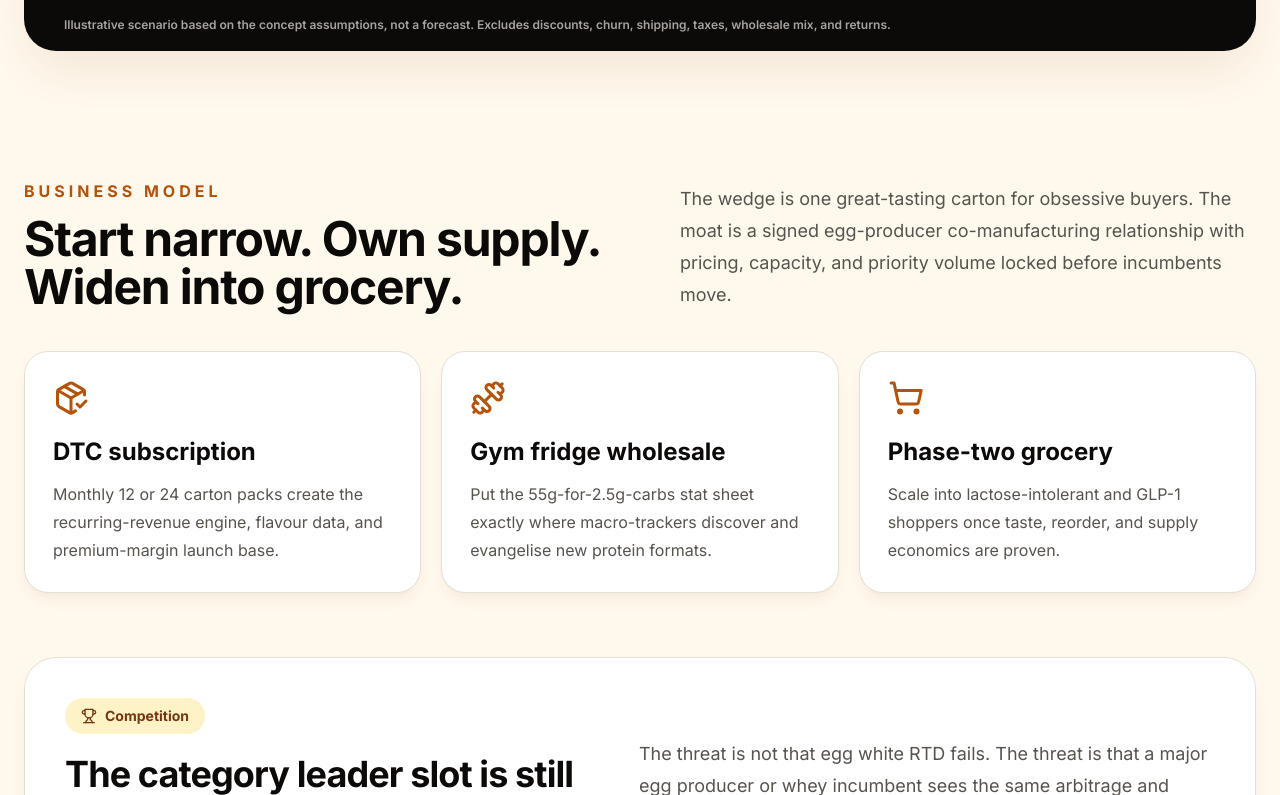
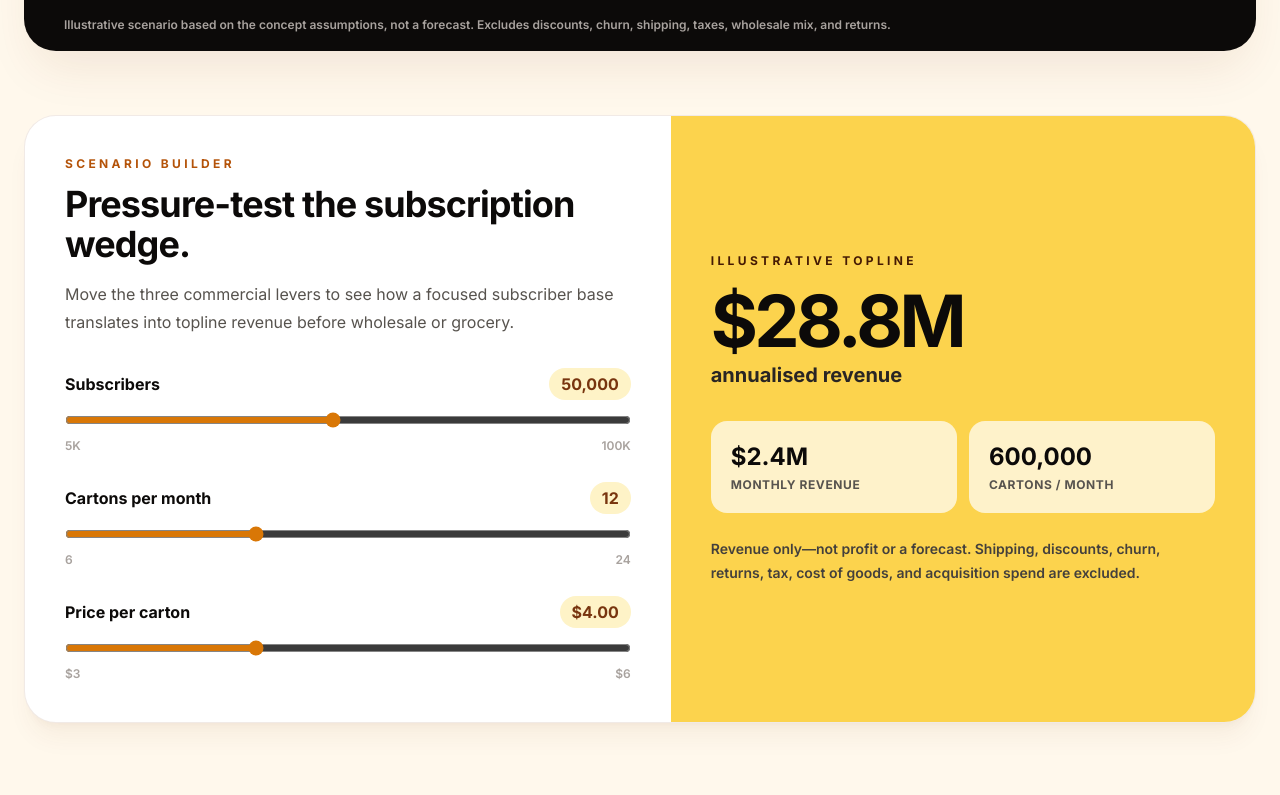
Before and after one commit to march-dave/react-next-anycase, a Next.js app: page / in a window 1280 px wide. Shown: the part 5665-6460 px from the top of the page. Built offline with nearby package versions, Linux system fonts and the light colour scheme.

Commit message:
Add interactive protein revenue model

```diff
--- a/pages/egg-white-protein-drinks.js
+++ b/pages/egg-white-protein-drinks.js
@@ -1,4 +1,5 @@
 import Head from 'next/head'
+import { useState } from 'react'
 import {
   AlertTriangle,
   ArrowRight,
@@ -219,6 +220,18 @@ const formatComparison = [
 ]
 
 export default function EggWhiteProteinDrinks() {
+  const [subscribers, setSubscribers] = useState(50000)
+  const [cartonsPerMonth, setCartonsPerMonth] = useState(12)
+  const [pricePerCarton, setPricePerCarton] = useState(4)
+  const monthlyRevenue = subscribers * cartonsPerMonth * pricePerCarton
+  const annualRevenue = monthlyRevenue * 12
+  const formatCurrency = (value) => new Intl.NumberFormat('en-US', {
+    style: 'currency',
+    currency: 'USD',
+    notation: 'compact',
+    maximumFractionDigits: 1,
+  }).format(value)
+
   return (
     <div className="min-h-screen bg-[#fff8ec] text-stone-950">
       <Head>
@@ -542,6 +555,53 @@ export default function EggWhiteProteinDrinks() {
           </div>
         </section>
 
+        <section className="mx-auto max-w-7xl px-6 pb-16" aria-labelledby="revenue-model-title">
+          <div className="grid overflow-hidden rounded-[2rem] border border-amber-900/10 bg-white shadow-xl shadow-amber-900/5 lg:grid-cols-[1.05fr_0.95fr]">
+            <div className="p-7 md:p-10">
+              <p className="text-xs font-black uppercase tracking-[0.28em] text-amber-700">Scenario builder</p>
+              <h2 id="revenue-model-title" className="mt-3 text-4xl font-black tracking-tight">Pressure-test the subscription wedge.</h2>
+              <p className="mt-4 max-w-2xl leading-7 text-stone-600">
+                Move the three commercial levers to see how a focused subscriber base translates into topline revenue before wholesale or grocery.
+              </p>
+              <div className="mt-8 space-y-7">
+                <label className="block">
+                  <span className="flex items-center justify-between gap-4 font-black"><span>Subscribers</span><output className="rounded-full bg-amber-100 px-3 py-1 text-amber-900">{subscribers.toLocaleString()}</output></span>
+                  <input className="mt-3 w-full accent-amber-600" type="range" min="5000" max="100000" step="5000" value={subscribers} onChange={(event) => setSubscribers(Number(event.target.value))} />
+                  <span className="mt-1 flex justify-between text-xs font-semibold text-stone-400"><span>5K</span><span>100K</span></span>
+                </label>
+                <label className="block">
+                  <span className="flex items-center justify-between gap-4 font-black"><span>Cartons per month</span><output className="rounded-full bg-amber-100 px-3 py-1 text-amber-900">{cartonsPerMonth}</output></span>
+                  <input className="mt-3 w-full accent-amber-600" type="range" min="6" max="24" step="6" value={cartonsPerMonth} onChange={(event) => setCartonsPerMonth(Number(event.target.value))} />
+                  <span className="mt-1 flex justify-between text-xs font-semibold text-stone-400"><span>6</span><span>24</span></span>
+                </label>
+                <label className="block">
+                  <span className="flex items-center justify-between gap-4 font-black"><span>Price per carton</span><output className="rounded-full bg-amber-100 px-3 py-1 text-amber-900">${pricePerCarton.toFixed(2)}</output></span>
+                  <input className="mt-3 w-full accent-amber-600" type="range" min="3" max="6" step="0.25" value={pricePerCarton} onChange={(event) => setPricePerCarton(Number(event.target.value))} />
+                  <span className="mt-1 flex justify-between text-xs font-semibold text-stone-400"><span>$3</span><span>$6</span></span>
+                </label>
+              </div>
+            </div>
+            <div className="flex flex-col justify-center bg-amber-300 p-7 md:p-10" aria-live="polite">
+              <p className="text-xs font-black uppercase tracking-[0.28em] text-amber-950">Illustrative topline</p>
+              <p className="mt-4 text-6xl font-black tracking-tighter text-stone-950 md:text-7xl">{formatCurrency(annualRevenue)}</p>
+              <p className="mt-1 text-xl font-black text-stone-800">annualised revenue</p>
+              <div className="mt-8 grid gap-3 sm:grid-cols-2 lg:grid-cols-1 xl:grid-cols-2">
+                <div className="rounded-2xl bg-white/70 p-5">
+                  <p className="text-2xl font-black">{formatCurrency(monthlyRevenue)}</p>
+                  <p className="mt-1 text-xs font-black uppercase tracking-wider text-stone-600">monthly revenue</p>
+                </div>
+                <div className="rounded-2xl bg-white/70 p-5">
+                  <p className="text-2xl font-black">{(subscribers * cartonsPerMonth).toLocaleString()}</p>
+                  <p className="mt-1 text-xs font-black uppercase tracking-wider text-stone-600">cartons / month</p>
+                </div>
+              </div>
+              <p className="mt-6 text-sm font-semibold leading-6 text-stone-700">
+                Revenue only—not profit or a forecast. Shipping, discounts, churn, returns, tax, cost of goods, and acquisition spend are excluded.
+              </p>
+            </div>
+          </div>
+        </section>
+
         <section id="model" className="mx-auto max-w-7xl px-6 py-16">
           <div className="flex flex-col justify-between gap-6 md:flex-row md:items-end">
             <div>
```
